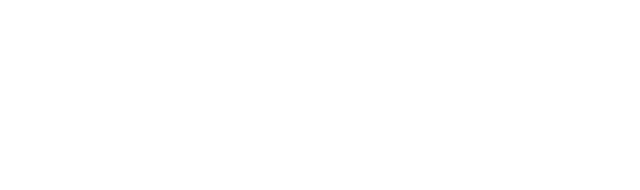
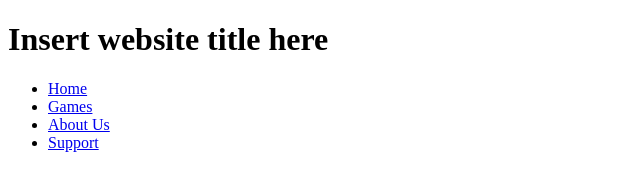
Before and after one commit to Oliversteeves/Web-design-term-project, a plain HTML site: page games.html in a window 1280 px wide. Shown: the whole page, without its empty margins (0-640 px from the left). Drawn offline with Linux system fonts and the light colour scheme.

Commit message:
header and unfinished nav

```diff
--- a/games.html
+++ b/games.html
@@ -1 +1,20 @@
 <!-- show games separated by company-->
+
+<!DOCTYPE html>
+<html lang="en">
+<head>
+    <meta charset="UTF-8">
+    <title>Term Project</title>
+    <!--<link rel="stylesheet" href="style.css"> -->
+</head>
+<header>
+    <h1>Insert website title here</h1>
+    <nav>
+        <ul>
+            <li><a href="index.html">Home</a></li>
+            <li><a href="games.html">Games</a></li>
+            <li><a href="about_us.html">About Us</a></li>
+            <li><a href="support.html">Support</a></li>
+        </ul>
+    </nav>
+</header>
```
Also changed, not shown: about_us.html (+19 -0 lines), index.html (+8 -0 lines), support.html (+19 -0 lines).
